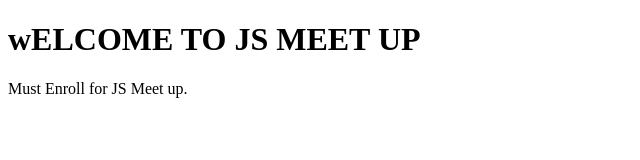
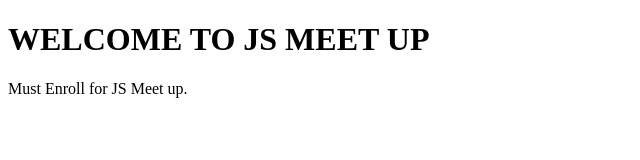
Before and after one commit to MuneerGirnari/JS-MEET-UP-FORM, a plain HTML site: page index.html in a window 1280 px wide. Shown: the whole page, without its empty margins (0-640 px from the left). Drawn offline with Linux system fonts and the light colour scheme.

Commit message:
modified index.html

```diff
--- a/index.html
+++ b/index.html
@@ -5,7 +5,7 @@
     </head>
     <body>
 
-    <h1>wELCOME TO JS MEET UP</h1>
+    <h1>WELCOME TO JS MEET UP</h1>
     <p>Must Enroll for JS Meet up.</p>
 
 </body>
```
